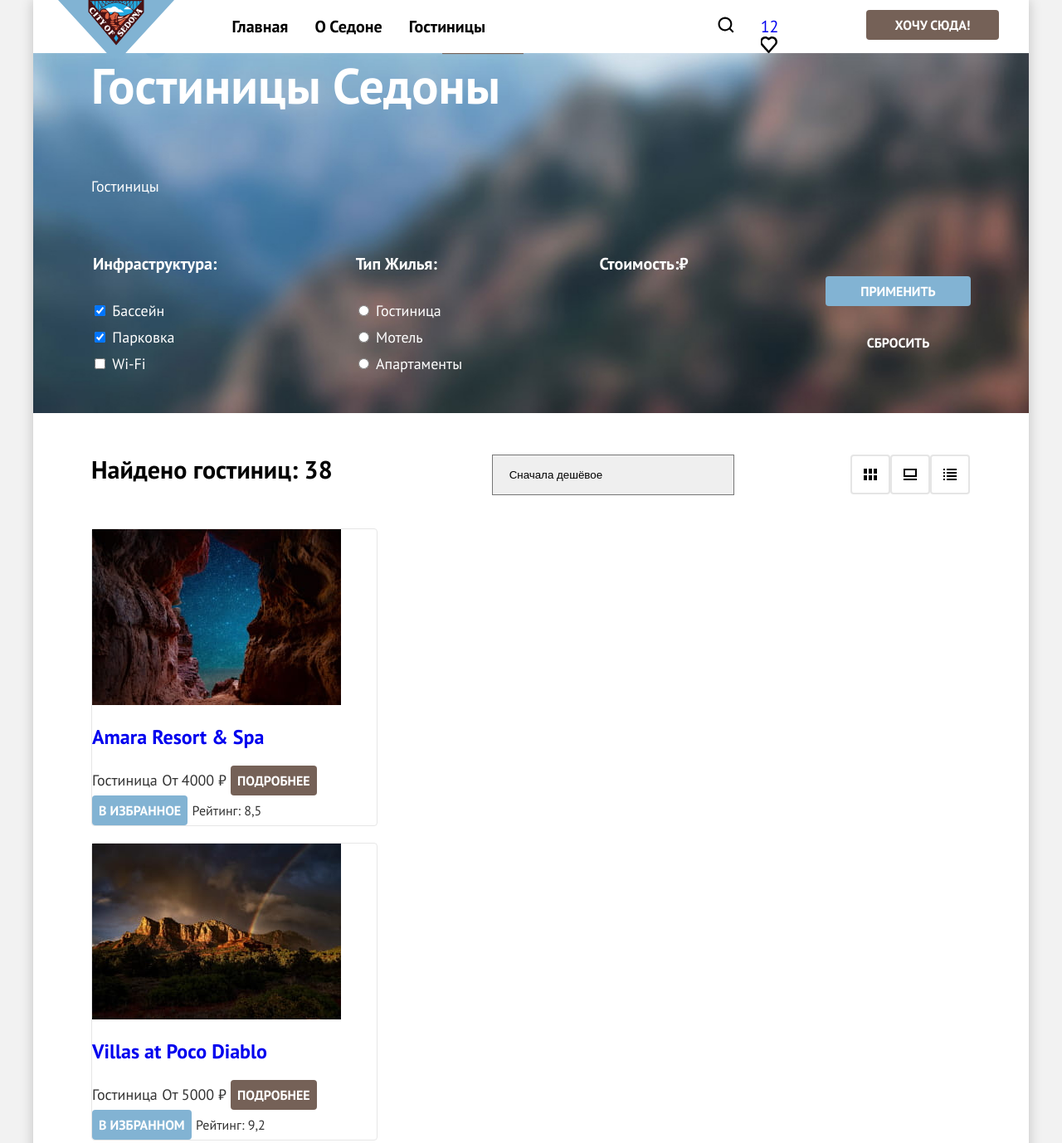
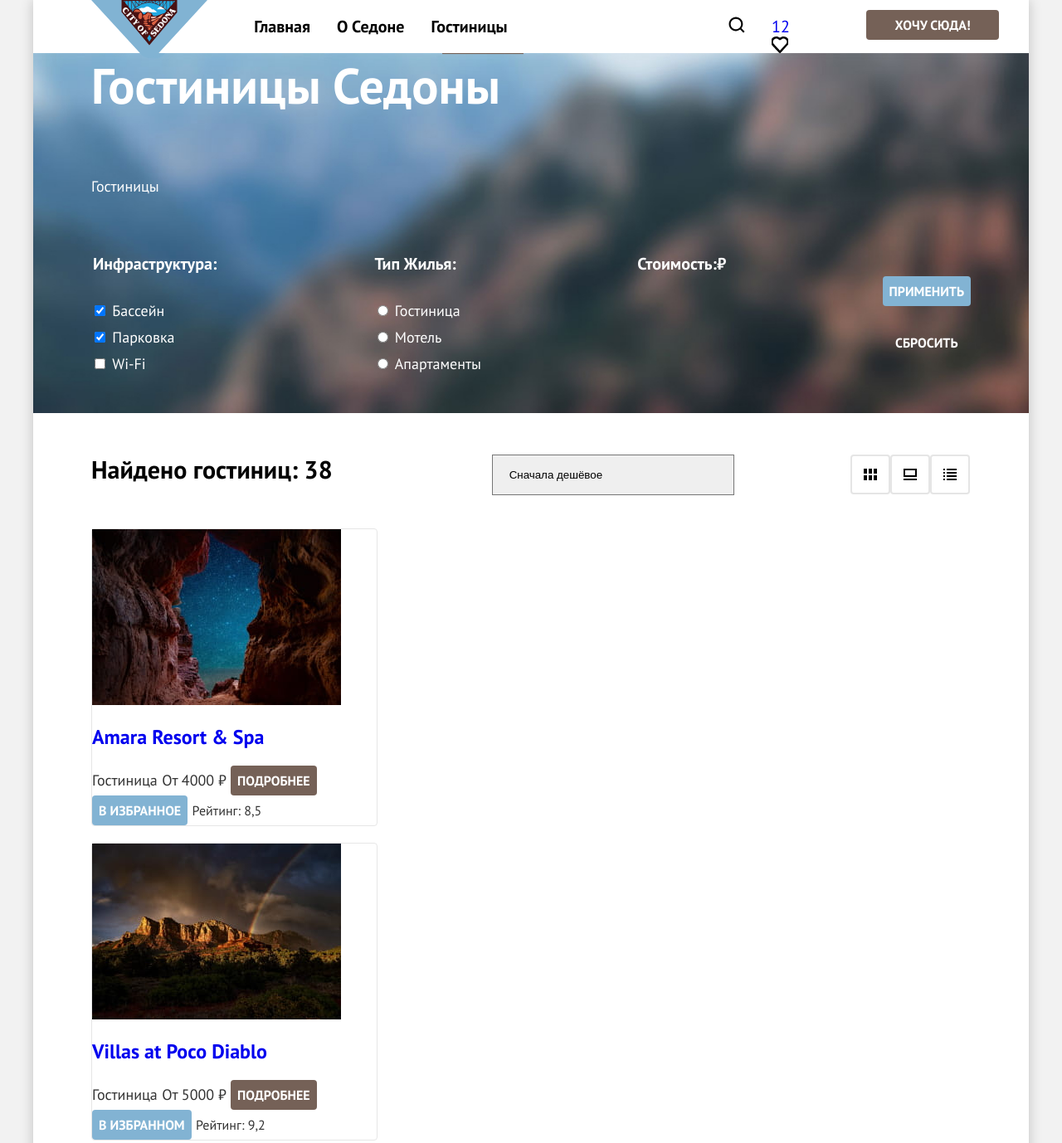
Before and after one commit to htmlacademy-htmlcss/2120291-sedona-36, a plain HTML site: page 4/catalog.html in a window 1280 px wide. Shown: the top 1378 px of the page at 83% size. Drawn offline with Linux system fonts and the light colour scheme.

Commit message:
:heavy_check_mark: Сборка #4

```diff
--- a/4/styles/style.css
+++ b/4/styles/style.css
@@ -108,7 +108,7 @@ img {
   display: block;
   width: 140px;
   height: 70px;
-  margin-left: 30px;
+  margin-left: 70px;
 }
 
 .navigation-logo img {
@@ -393,12 +393,6 @@ img {
   align-content: space-evenly;
 }
 
-.filter-submit {
-  width: 175px;
-
-  background: #82b3d3;
-}
-
 .sorting {
   display: flex;
   flex-wrap: wrap;
@@ -464,7 +458,9 @@ img {
 }
 
 .hotels-list {
-  display: block;
+  display: flex;
+  flex-wrap: wrap;
+  justify-content: flex-start;
   width: 345px;
   margin: 40px 70px;
 }
@@ -550,7 +546,7 @@ img {
 .page-footer-container {
   display: flex;
   align-items: center;
-  margin: 0 auto;
+  margin: 0 70px;
 }
 
 .footer-phone {
```
Also changed, not shown: 4/index.html (+0 -1 lines).
